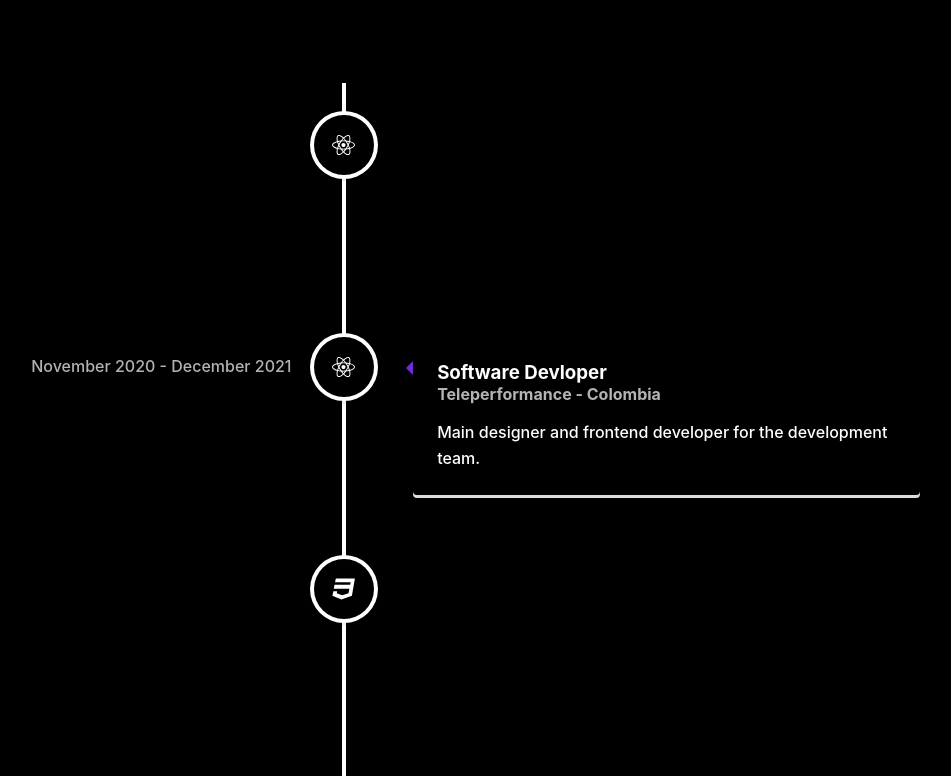
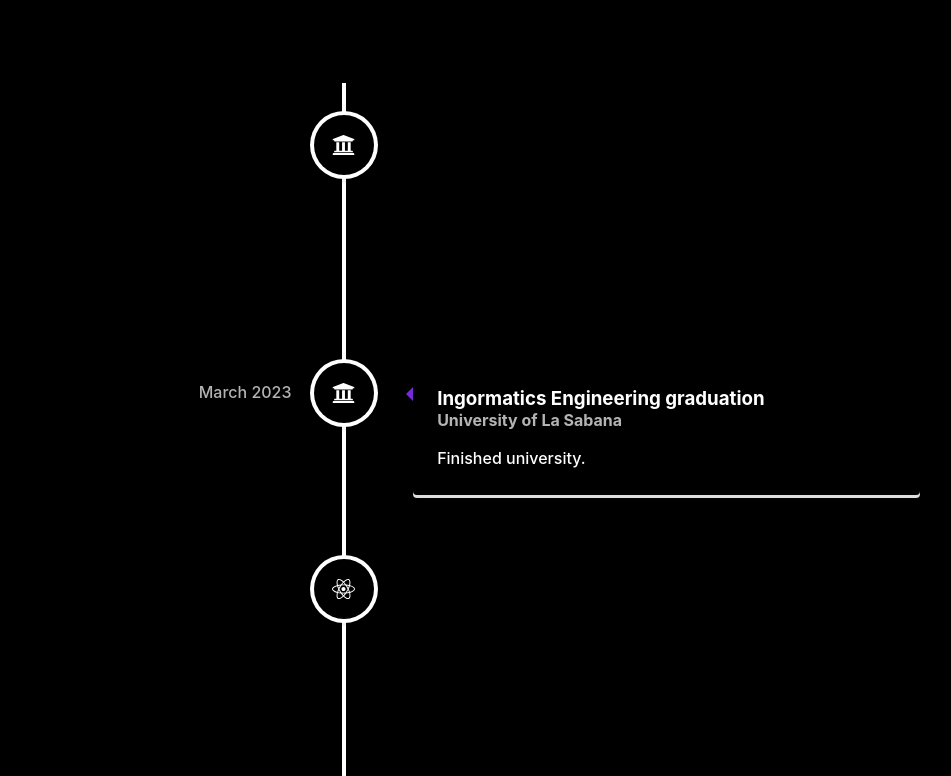
Before and after one commit to santiriva19/my-porfolio-new-srd, a React (Create React App) app: page / in a window 1280 px wide. Shown: the part 717-1493 px from the top of the page, without its empty margins (296-1247 px from the left). Built offline with nearby package versions, Linux system fonts and the light colour scheme; a web font is replaced by a local one.

Commit message:
added most recient experience

```diff
--- a/package.json
+++ b/package.json
@@ -22,7 +22,7 @@
     "web-vitals": "^1.0.1"
   },
   "scripts": {
-    "start": "react-scripts start",
+    "start": "react-scripts --openssl-legacy-provider start",
     "build": "react-scripts build",
     "test": "react-scripts test",
     "eject": "react-scripts eject"
--- a/src/components/me/timeline/timeline.js
+++ b/src/components/me/timeline/timeline.js
@@ -17,6 +17,76 @@ function TimeLineComponent() {
   };
   return (
     <VerticalTimeline>
+      <VerticalTimelineElement
+        className="vertical-timeline-element--work"
+        contentStyle={containerStyles}
+        contentArrowStyle={{ borderRight: "7px solid rgb(118, 42, 218) " }}
+        date="March 2023"
+        iconStyle={containerStyles}
+        icon={
+          <FontAwesomeIcon
+            icon={faUniversity}
+            size="2x"
+            style={{ paddingRight: "15%" }}
+          />
+        }
+      >
+        <h3 className="vertical-timeline-element-title">
+          Master in Applied Analytics
+        </h3>
+        <h4 className="vertical-timeline-element-subtitle">
+          University of La Sabana
+        </h4>
+        <p>
+          Started a Master to keep learning machine learning and data analysis
+          in order to create an investigation about healthcare.
+        </p>
+      </VerticalTimelineElement>
+      <VerticalTimelineElement
+        className="vertical-timeline-element--work"
+        contentStyle={containerStyles}
+        contentArrowStyle={{ borderRight: "7px solid rgb(118, 42, 218) " }}
+        date="March 2023"
+        iconStyle={containerStyles}
+        icon={
+          <FontAwesomeIcon
+            icon={faUniversity}
+            size="2x"
+            style={{ paddingRight: "15%" }}
+          />
+        }
+      >
+        <h3 className="vertical-timeline-element-title">
+          Ingormatics Engineering graduation
+        </h3>
+        <h4 className="vertical-timeline-element-subtitle">
+          University of La Sabana
+        </h4>
+        <p>Finished university.</p>
+      </VerticalTimelineElement>
+      <VerticalTimelineElement
+        className="vertical-timeline-element--work"
+        contentStyle={containerStyles}
+        contentArrowStyle={{ borderRight: "7px solid rgb(118, 42, 218) " }}
+        date="February 2023 - present"
+        iconStyle={containerStyles}
+        icon={
+          <FontAwesomeIcon
+            icon={faReact}
+            size="2x"
+            style={{ paddingRight: "15%" }}
+          />
+        }
+      >
+        <h3 className="vertical-timeline-element-title">
+          Intermediate React Developer
+        </h3>
+        <h4 className="vertical-timeline-element-subtitle">Unosquare</h4>
+        <p>
+          Working from home at Unosquare implementing efficient code and
+          developing React based software.
+        </p>
+      </VerticalTimelineElement>
       <VerticalTimelineElement
         className="vertical-timeline-element--work"
         contentStyle={containerStyles}
@@ -104,7 +174,7 @@ function TimeLineComponent() {
         className="vertical-timeline-element--work"
         contentStyle={containerStyles}
         contentArrowStyle={{ borderRight: "7px solid rgb(118, 42, 218) " }}
-        date="2018 - present"
+        date="2018"
         iconStyle={containerStyles}
         icon={
           <FontAwesomeIcon
@@ -120,7 +190,7 @@ function TimeLineComponent() {
         <h4 className="vertical-timeline-element-subtitle">
           University of La Sabana
         </h4>
-        <p>Currently cursing the degree.</p>
+        <p>Started informatics engineering degree at University of La Sabana</p>
       </VerticalTimelineElement>
       <VerticalTimelineElement
         className="vertical-timeline-element--work"
--- a/src/components/work/data-work/data.json
+++ b/src/components/work/data-work/data.json
@@ -1,9 +1,31 @@
 [
   {
     "id": 0,
+    "href": "uno-section",
+    "title": "Unosquare",
+    "description": "Intermediate React Developer.<br><br>|| React JS || Apollo Context || Contenful || Node JS || Next JS || SCRUM || Sendgrid || JavaScript || MongoDB || Postgress || GraphQL || HTML 5 || CSS 3 || SASS || ",
+    "direction": "left",
+    "redirectTo": "https://www.unosquare.com/",
+    "thumbnail": "https://i.ibb.co/zxFx1dh/Captura-de-Pantalla-2023-03-23-a-la-s-10-06-54-a-m.png",
+    "images_description": [
+      "https://i.ibb.co/xsRhR9X/i-Phone-X-XS-11-Pro-28.png",
+      "https://i.ibb.co/zxFx1dh/Captura-de-Pantalla-2023-03-23-a-la-s-10-06-54-a-m.png",
+      "https://i.ibb.co/pQfKWJH/Captura-de-Pantalla-2023-03-23-a-la-s-10-07-15-a-m.png",
+      "https://i.ibb.co/DL4M9NP/i-Phone-X-XS-11-Pro-27.png"
+    ],
+    "images_slider": [
+      {
+        "index": 0,
+        "headline": "Intermediate React Developer",
+        "src": "https://i.ibb.co/BK9024v/i-Phone-X-XS-11-Pro-43.png"
+      }
+    ]
+  },
+  {
+    "id": 1,
     "href": "as-section",
-    "title": "Austin Software",
-    "description": "React JS || Apollo Context || Contenful || Node JS || Next JS || SCRUM || Sendgrid || JavaScript || MongoDB || Postgress || GraphQL || HTML 5 || CSS 3 || SASS || Chrome Extensions || Web Scrapping || Stripe || Jest || Playwright || RPA<br><br>- Currently, he is working for a new client from the tourist industry, building a Chrome Extension from scratch.<br> - Moreover, he worked for an important client from the Healthcare sector, giving support and new requirements in the web platforms the company has.",
+    "title": "Howdy",
+    "description": "React JS || Apollo Context || Contenful || Node JS || Next JS || SCRUM || Sendgrid || JavaScript || MongoDB || Postgress || GraphQL || HTML 5 || CSS 3 || SASS || Chrome Extensions || Web Scrapping || Stripe || Jest || Playwright || RPA<br><br>- He used to work for a client from the tourist industry, building a Chrome Extension from scratch.<br>- Moreover, he worked for an important client from the Healthcare sector, giving support and new requirements in the web platforms the company has.",
     "direction": "right",
     "redirectTo": "https://www.austinsoftware.com/",
     "thumbnail": "https://i.ibb.co/zQq2NRt/i-Phone-X-XS-11-Pro-21.png",
@@ -32,7 +54,7 @@
     ]
   },
   {
-    "id": 1,
+    "id": 2,
     "href": "tp-section",
     "title": "Teleperformance SAS",
     "description": "React JS || React Redux || JavaScript || HTML 5 || CSS 3 || SASS || Node JS || SRUM || RPA || UI/UX Designer<br><br>- He used Javascript for developing web pages, using the framework React Js for the frontend and Node JS for the backend.<br>- He was hired to use RPA (Robot Process Automation) <br>- He was also the main designer and frontend developer of the development team.",
@@ -64,7 +86,7 @@
     ]
   },
   {
-    "id": 2,
+    "id": 3,
     "href": "dm-section",
     "title": "Cons. Delgado Murcia",
     "description": "UI Designer || JavaScript || HTML 5 || CSS 3 || SASS || PHP || SRUM<br><br>- Built, developed and implemented a web page responsive and fully informative.<br>- Responsible of developing the designing the product (frontend) using muckup tools such as Photoshop and Adobe XD.<br>- He used HTML 5 and CSS 3. As well as php for the backend.",
@@ -91,7 +113,7 @@
     ]
   },
   {
-    "id": 3,
+    "id": 4,
     "href": "sa-section",
     "title": "Shop Advisor App",
     "description": "UI Designer || JavaScript || React Native || AWS SDK || Ebay SDK || Node.js || SRUM <br><br> Mobile App that performs searches of products in Amazon, Ebay and Mercado Libre in one single app.",
@@ -123,7 +145,7 @@
     ]
   },
   {
-    "id": 4,
+    "id": 5,
     "href": "gg-section",
     "title": "G&G Manufacture",
     "description": "React JS || React Redux || JavaScript || HTML 5 || CSS 3 || SASS || Node JS || SRUM || UI/UX Designer <br><br> - Built a calculator for Mechanics Engineers that had to manually workout their solutions to develop metal and plastic assets.",
@@ -145,7 +167,7 @@
     ]
   },
   {
-    "id": 5,
+    "id": 6,
     "href": "pc-section",
     "title": "Productivity in countries",
     "description": " JavaScript || HTML 5 || CSS 3 || SRUM || UI/UX Designer <br><br> - Gave a software solution to a local restaurant, developing a professional product.<br>- He was in charge of the design.",
```
Also changed, not shown: 1 other file (tests, documents, lock files or other folders).
